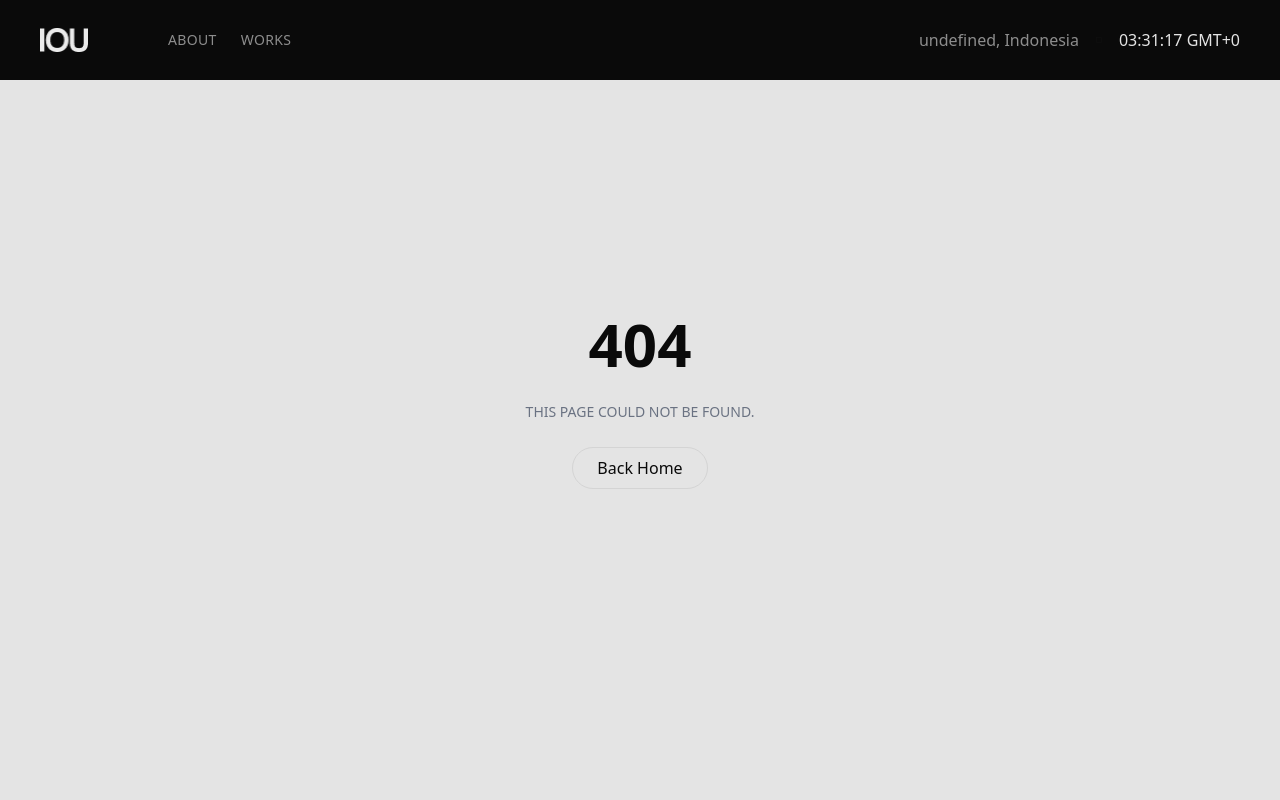
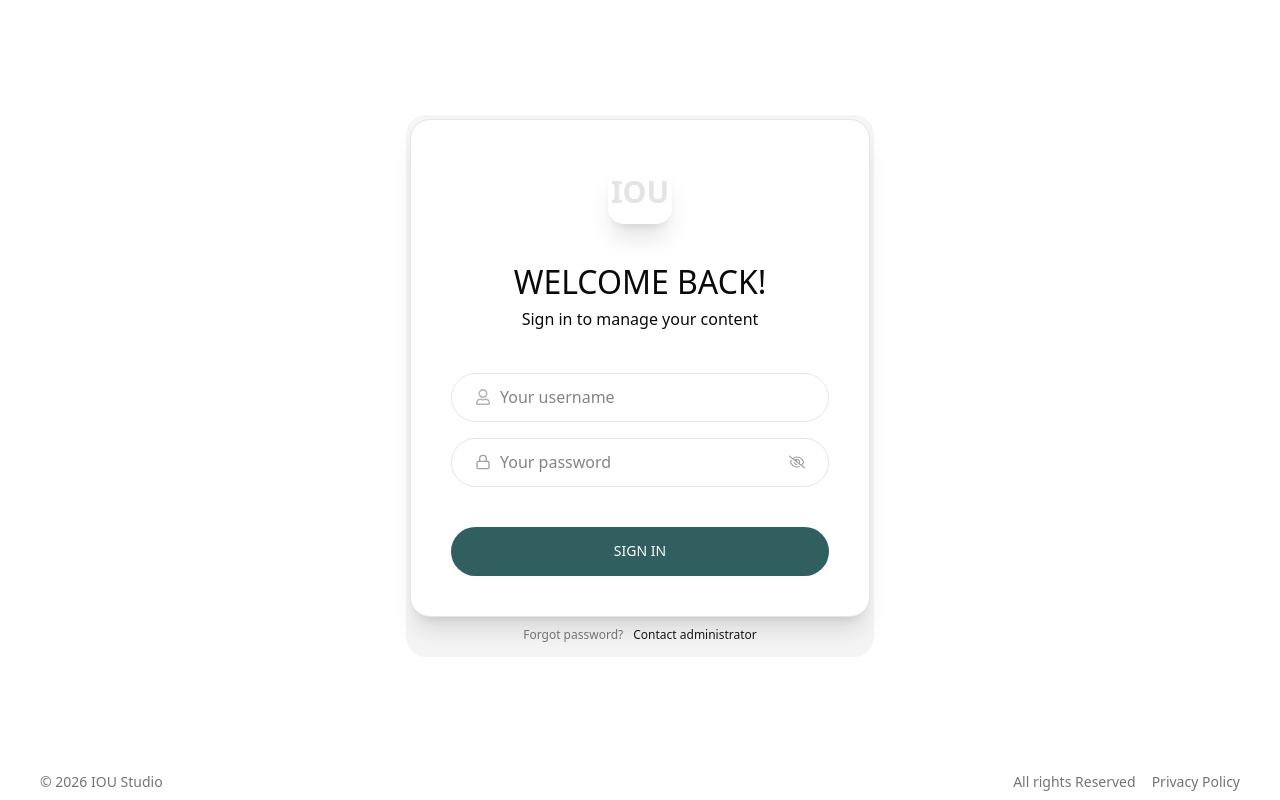
Before and after one commit to rikobediatra/IOU-studio, a Next.js app: page /admin in a window 1280 px wide. Before the commit this address had no page. Shown: the top 800 px of the page. Built offline with nearby package versions, Linux system fonts and the light colour scheme; no server answers.

Commit message:
Feat: login pages

```diff
--- a/package.json
+++ b/package.json
@@ -20,6 +20,7 @@
     "radix-ui": "^1.4.3",
     "react": "19.2.3",
     "react-dom": "19.2.3",
+    "react-icons": "^5.6.0",
     "tailwind-merge": "^3.5.0"
   },
   "devDependencies": {
--- /dev/null
+++ b/src/app/(public)/layout.jsx
@@ -0,0 +1,13 @@
+import "../globals.css";
+import Navbar from "@/components/layouts/Navbar";
+import Footer from "@/components/layouts/Footer";
+
+export default function RootLayout({ children }) {
+  return (
+    <>
+      <Navbar />
+      {children}
+      <Footer />
+    </>
+  );
+}
--- /dev/null
+++ b/src/app/admin/(login)/page.jsx
@@ -0,0 +1,134 @@
+"use client";
+
+import { FaRegUser } from "react-icons/fa";
+import { FiLock } from "react-icons/fi";
+import { FaRegEye, FaRegEyeSlash } from "react-icons/fa6";
+import { useRouter } from "next/navigation";
+import { useState } from "react";
+import { login } from "@/services/LoginService";
+
+export default function LoginPage() {
+  const router = useRouter();
+
+  const [username, setUsername] = useState("");
+  const [password, setPassword] = useState("");
+  const [showPassword, setShowPassword] = useState(false);
+  const [error, setError] = useState("");
+
+  const handleLogin = async (e) => {
+    e.preventDefault();
+
+    try {
+      const res = await login(username, password);
+
+      if(!res.ok) {
+        throw new Error(res.message);
+      }
+
+      setError('');
+    } catch (error) {
+      setError(error.message);
+    }
+  };
+
+  return (
+    <main className=" min-h-screen bg-white flex flex-col justify-between">
+      <section id="login" className="flex flex-1 items-center justify-center">
+        {/* CARD */}
+        <div className="bg-[#F5F5F5] w-full max-w-117 rounded-2xl p-1">
+          <form
+            className="p-10 flex flex-col gap-10
+              bg-white rounded-2xl shadow-xl/10 border border-neutral-200
+            "
+            onSubmit={handleLogin}
+          >
+            {/* LOGO */}
+            <div className="flex justify-center">
+              <div className="w-16 h-16 px-4 rounded-xl flex items-center justify-center shadow-xl/10 bg-white">
+                <span className="text-3xl px-3 font-semibold text-background">
+                  IOU
+                </span>
+              </div>
+            </div>
+
+            {/* TITLE */}
+            <div className="text-center flex flex-col gap-2">
+              <h3 className="">Welcome Back!</h3>
+              <p className="text-[1rem] normal-case">
+                Sign in to manage your content
+              </p>
+            </div>
+
+            {/* FORM */}
+            <div className="space-y-4">
+              <div className="relative">
+                <input
+                  type="text"
+                  placeholder="Your username"
+                  onChange={(e) => setUsername(e.target.value)}
+                  className="w-full h-12.25 px-12 rounded-full border border-neutral-200 focus:outline-none focus:ring-2 focus:ring-neutral-300"
+                />
+                <span className="absolute left-6 top-1/2 -translate-y-1/2 text-foreground/30">
+                  <FaRegUser />
+                </span>
+              </div>
+
+              {/* PASSWORD */}
+              <div className="relative">
+                <input
+                  type={showPassword ? 'text' : 'password'}
+                  placeholder="Your password"
+                  onChange={(e) => setPassword(e.target.value)}
+                  className="w-full h-12.25 px-12 rounded-full border border-neutral-200 focus:outline-none focus:ring-2 focus:ring-neutral-300"
+                />
+
+                <span className="absolute left-6 top-1/2 -translate-y-1/2 text-neutral-400">
+                  <FiLock />
+                </span>
+
+                <span
+                  className="absolute right-6 top-1/2 -translate-y-1/2 text-neutral-400 cursor-pointer"
+                  onClick={() => setShowPassword(!showPassword)}
+                >
+                  {showPassword ? <FaRegEye /> : <FaRegEyeSlash />}
+                </span>
+              </div>
+            </div>
+
+            {/* MESSAGE ERROR */}
+            {
+              error &&
+              <p className="normal-case font-black bg-red-200 text-red-400 p-2 border-l-8 border-foreground/20">
+                {error}
+              </p>
+            }
+
+            {/* BUTTON */}
+            <button
+              type="submit"
+              className="w-full h-12.25 rounded-full bg-primary text-white font-medium hover:bg-teal-800 transition"
+            >
+              Sign In
+            </button>
+          </form>
+
+          {/* FOOTER */}
+          <div className="flex justify-center gap-2.5 text-xs text-neutral-500 px-6 py-2.5">
+            Forgot password?{" "}
+            <span className="text-neutral-900 font-medium cursor-pointer">
+              Contact administrator
+            </span>
+          </div>
+        </div>
+      </section>
+      <footer className="flex justify-between px-10 pb-2 text-sm font-light text-[#181818]/60">
+        <span>© 2026 IOU Studio</span>
+
+        <div className="flex gap-4">
+          <span>All rights Reserved</span>
+          <span>Privacy Policy</span>
+        </div>
+      </footer>
+    </main>
+  );
+}
--- /dev/null
+++ b/src/app/api/login/route.js
@@ -0,0 +1,43 @@
+import { NextResponse } from "next/server";
+
+export async function POST(req) {
+  try {
+    const { username, password } = await req.json();
+
+    if (
+      username === process.env.ADMIN_USERNAME &&
+      password === process.env.ADMIN_PASSWORD
+    ) {
+      const response = NextResponse.json({ success: true });
+      response.cookies.set("auth", "true", {
+        httpOnly: true,
+        secure: process.env.NODE_ENV === "production",
+        path: "/",
+        maxAge: 60 * 60 * 24,
+      });
+
+      return response;
+    }
+
+    return NextResponse.json(
+      { success: false, message: "Incorrect username or password" },
+      { status: 401 },
+    );
+  } catch (error) {
+    return NextResponse.json(
+      { success: false, message: "Server error" },
+      { status: 500 },
+    );
+  }
+}
+
+export async function DELETE() {
+  const response = NextResponse.json({ success: true });
+
+  response.cookies.set("auth", "", {
+    path: "/",
+    maxAge: 0,
+  });
+
+  return response;
+}
--- a/src/app/layout.jsx
+++ b/src/app/layout.jsx
@@ -1,7 +1,5 @@
 import { Hanken_Grotesk } from "next/font/google";
 import "./globals.css";
-import Navbar from "@/components/layouts/Navbar";
-import Footer from "@/components/layouts/Footer";
 
 const hanken = Hanken_Grotesk({
   subsets: ["latin"],
@@ -17,10 +15,8 @@ export const metadata = {
 export default function RootLayout({ children }) {
   return (
     <html lang="en" className={hanken.variable}>
-      <body className="min-h-screen bg-background font-sans antialiased">
-        <Navbar />
+      <body className="min-h-screen bg-background font-sans">
         {children}
-        <Footer />
       </body>
     </html>
   );
--- /dev/null
+++ b/src/services/LoginService.js
@@ -0,0 +1,23 @@
+const basedURL = process.env.NEXT_PUBLIC_API_URL;
+
+const login = async (username, password) => {
+  const res = await fetch(`${basedURL}/api/login`, {
+    method: "POST",
+    body: JSON.stringify({
+      username,
+      password,
+    }),
+  });
+
+  return res.json();
+};
+
+const logout = async () => {
+  const res = await fetch(`${basedURL}/api/login`, {
+    method: "DELETE",
+  });
+
+  return res.json();
+};
+
+export { login, logout };
```
Also changed, not shown: src/app/(public)/about/page.js (renamed from src/app/about/page.js), src/app/(public)/page.jsx (renamed from src/app/page.jsx), src/app/(public)/works/detail/[slug]/loading.jsx (renamed from src/app/works/detail/[slug]/loading.jsx), src/app/(public)/works/detail/[slug]/page.jsx (renamed from src/app/works/detail/[slug]/page.jsx), src/app/(public)/works/page.jsx (renamed from src/app/works/page.jsx), 1 other file (tests, documents, lock files or other folders).
